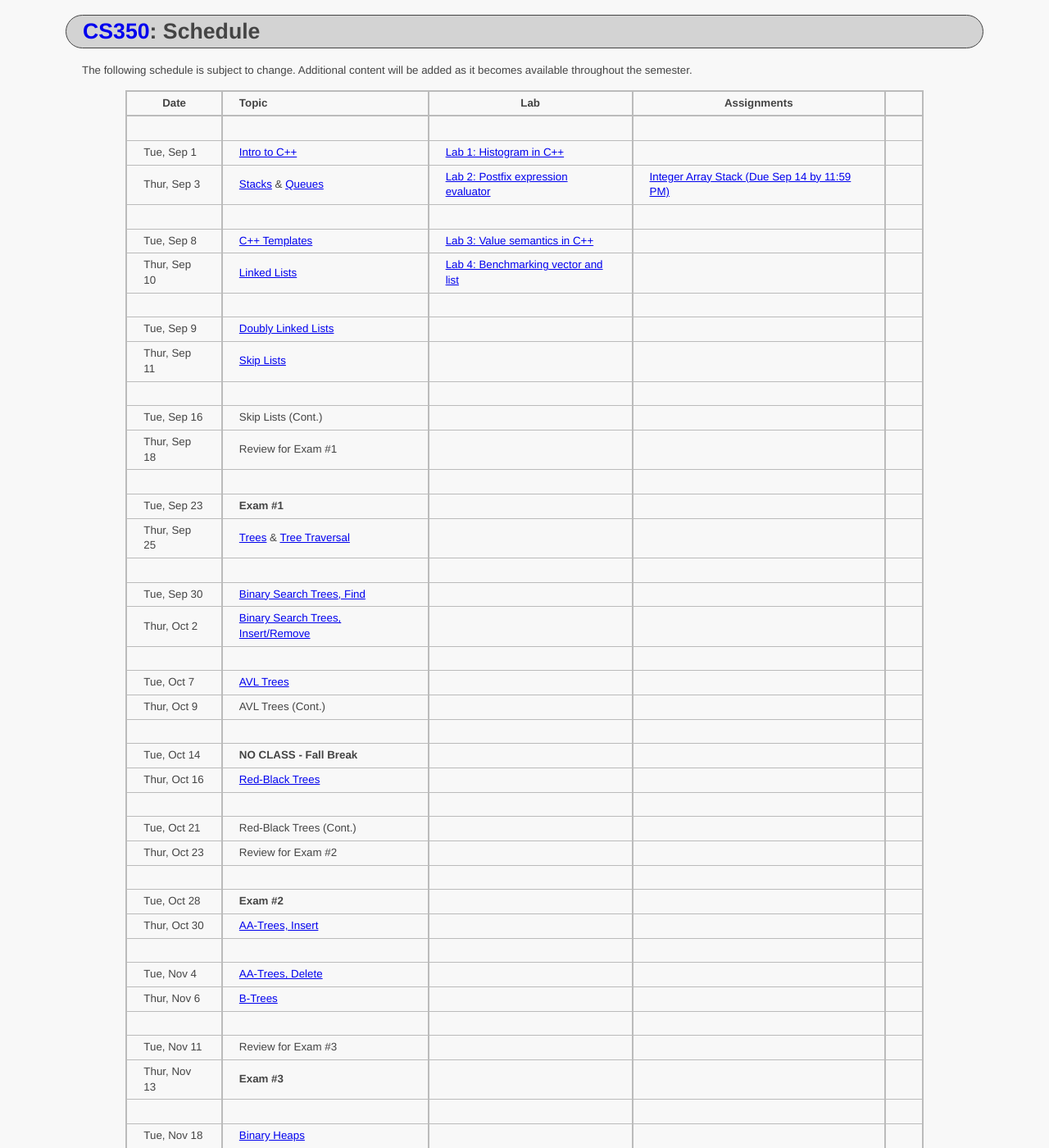
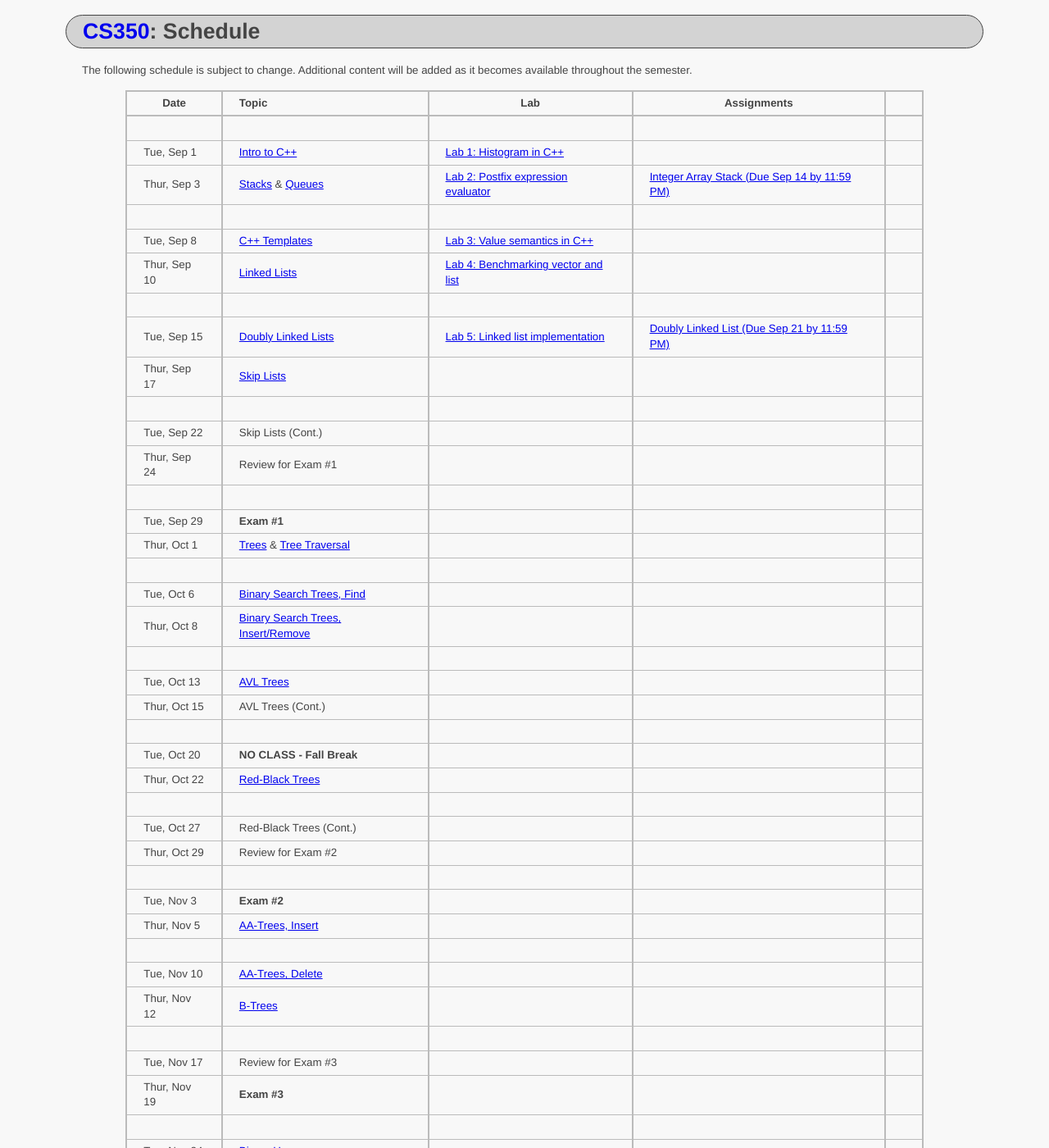
Before and after one commit to ycpcs/cs350-fall2015, a Jekyll site: the page built from schedule.md, in a window 1280 px wide and 1400 px high. Shown: the whole window at 82% size. Built offline with Jekyll 4.4.1, drawn with Linux system fonts in a browser that asks for light colours; Markdown is read by kramdown in place of the engine named in the settings; some of the changed text lies outside the part shown.

Commit message:
updated schedule; added lab05; added assign02

```diff
--- a/schedule.md
+++ b/schedule.md
@@ -17,46 +17,46 @@ Additional content will be added as it becomes available throughout the semester
 >| Tue, Sep 8     |  [C++ Templates](lectures/C++_templates.html)     |  [Lab 3: Value semantics in C++](labs/lab03.html)  |  |  <!-- Lab03: Value semantics in C++ -->
 >| Thur, Sep 10   |  [Linked Lists](lectures/LinkedList_lecture.pdf)  |  [Lab 4: Benchmarking vector and list](labs/lab04.html)  |  |  <!-- Lab04: Benchmarking vector and list -->
 >||||
->| Tue, Sep 9     |  [Doubly Linked Lists](lectures/DoublyLinkedList_lecture.pdf)   |   |   |  <!-- Lab05: Linked list implementation, Assign02: Doubly Linked List -->
->| Thur, Sep 11   |  [Skip Lists](lectures/Skip_Lists.pdf)                          |   |   |  <!-- SkipList Find Activity -->
+>| Tue, Sep 15     |  [Doubly Linked Lists](lectures/DoublyLinkedList_lecture.pdf)  |  [Lab 5: Linked list implementation](labs/lab05.html)  |  [Doubly Linked List (Due Sep 21 by 11:59 PM)](assign/assign02.html)  | <!-- Lab05: Linked list implementation, Assign02: Doubly Linked List -->
+>| Thur, Sep 17   |  [Skip Lists](lectures/Skip_Lists.pdf)                         |                                      |                                   |  <!-- SkipList Find Activity -->
 >||||
->| Tue, Sep 16    |  Skip Lists (Cont.)                                             |   |   | <!-- SkipList Insert Activity, Assign03: Skip List (Due Sep 22)-->
->| Thur, Sep 18   |  Review for Exam #1                                             |   |   |
+>| Tue, Sep 22    |  Skip Lists (Cont.)                                             |   |   | <!-- SkipList Insert Activity, Assign03: Skip List (Due Sep 22)-->
+>| Thur, Sep 24   |  Review for Exam #1                                             |   |   |
 >||||
->| Tue, Sep 23    |  **Exam #1**                                                    |   |   |
->| Thur, Sep 25   |  [Trees](lectures/Trees_lecture.pdf) & [Tree Traversal](lectures/Tree_Traversal_lecture.pdf)   |   |   |  <!--Lab06: Binary tree traversal algorithms, Assign04: Random Art (Due Oct 6)-->
+>| Tue, Sep 29    |  **Exam #1**                                                    |   |   |
+>| Thur, Oct 1    |  [Trees](lectures/Trees_lecture.pdf) & [Tree Traversal](lectures/Tree_Traversal_lecture.pdf)   |   |   |  <!--Lab06: Binary tree traversal algorithms, Assign04: Random Art (Due Oct 6)-->
 >||||
->| Tue, Sep 30    |  [Binary Search Trees, Find](lectures/Binary_Search_Trees.pdf)  |   |   |  <!-- Lab07: Binary search trees, Assign05: BST (Due Oct XX) -->
->| Thur, Oct 2    |  [Binary Search Trees, Insert/Remove](lectures/Binary_Search_Trees.pdf)  |   |   |
+>| Tue, Oct 6     |  [Binary Search Trees, Find](lectures/Binary_Search_Trees.pdf)  |   |   |  <!-- Lab07: Binary search trees, Assign05: BST (Due Oct XX) -->
+>| Thur, Oct 8    |  [Binary Search Trees, Insert/Remove](lectures/Binary_Search_Trees.pdf)  |   |   |
 >||||
->| Tue, Oct 7     |  [AVL Trees](lectures/AVL_Trees.pdf)   |   |   |  <!-- AVL Insert Activity -->
->| Thur, Oct 9    |  AVL Trees (Cont.)   |   |   |  <!-- AVL Remove Activity -->
+>| Tue, Oct 13     |  [AVL Trees](lectures/AVL_Trees.pdf)   |   |   |  <!-- AVL Insert Activity -->
+>| Thur, Oct 15    |  AVL Trees (Cont.)   |   |   |  <!-- AVL Remove Activity -->
 >||||
->| Tue, Oct 14    |  **NO CLASS - Fall Break**   |   |   |
->| Thur, Oct 16   |  [Red-Black Trees](lectures/Red-Black_Trees.pdf)   |   |   |  <!-- RB Insert Activity #1 -->
+>| Tue, Oct 20    |  **NO CLASS - Fall Break**   |   |   |
+>| Thur, Oct 22   |  [Red-Black Trees](lectures/Red-Black_Trees.pdf)   |   |   |  <!-- RB Insert Activity #1 -->
 >||||
->| Tue, Oct 21    |  Red-Black Trees (Cont.)   |   |   |  <!-- RB Insert Activity #2 -->
->| Thur, Oct 23   |  Review for Exam #2        |   |   |
+>| Tue, Oct 27    |  Red-Black Trees (Cont.)   |   |   |  <!-- RB Insert Activity #2 -->
+>| Thur, Oct 29   |  Review for Exam #2        |   |   |
 >||||
->| Tue, Oct 28    |  **Exam #2**               |   |   |
->| Thur, Oct 30   |  [AA-Trees, Insert](lectures/AA-tree_lecture.pdf)   |   |   |  <!-- AA Insert Activity, Assign06: AA Tree (Due Nov 10) -->
+>| Tue, Nov 3    |  **Exam #2**               |   |   |
+>| Thur, Nov 5   |  [AA-Trees, Insert](lectures/AA-tree_lecture.pdf)   |   |   |  <!-- AA Insert Activity, Assign06: AA Tree (Due Nov 10) -->
 >||||
->| Tue, Nov 4     |  [AA-Trees, Delete](lectures/AA-tree_lecture.pdf)   |   |   |  <!-- AA Delete Activity -->
->| Thur, Nov 6    |  [B-Trees](lectures/B-Trees.pdf)                    |   |   |  <!-- B-Trees Activity -->
+>| Tue, Nov 10    |  [AA-Trees, Delete](lectures/AA-tree_lecture.pdf)   |   |   |  <!-- AA Delete Activity -->
+>| Thur, Nov 12   |  [B-Trees](lectures/B-Trees.pdf)                    |   |   |  <!-- B-Trees Activity -->
 >||||
->| Tue, Nov 11    |  Review for Exam #3   |   |   |
->| Thur, Nov 13   |  **Exam #3**          |   |   |
+>| Tue, Nov 17    |  Review for Exam #3   |   |   |
+>| Thur, Nov 19   |  **Exam #3**          |   |   |
 >||||
->| Tue, Nov 18    |  [Binary Heaps](lectures/Heaps.pdf)   |   |   |  <!-- Binary Heap Activity, Assign07: Binary Heap (Due Nov 26)-->
->| Thur, Nov 20   |  Binary Heaps (Cont.)                 |   |   |
+>| Tue, Nov 24    |  [Binary Heaps](lectures/Heaps.pdf)   |   |   |  <!-- Binary Heap Activity, Assign07: Binary Heap (Due Nov 26)-->
+>| Thur, Nov 26   |  Binary Heaps (Cont.)                 |   |   |
 >||||
->| Tue, Nov 25    |  [Graphs](lectures/Graphs.pdf) & [Dijkstra's Algorithm](lectures/Dijkstras_Algorithm.pdf)   |   |   |
->| Thur, Nov 27   |  **NO CLASS - Thanksgiving Break**                                                          |   |   |
+>| Tue, Dec 1     |  [Graphs](lectures/Graphs.pdf) & [Dijkstra's Algorithm](lectures/Dijkstras_Algorithm.pdf)   |   |   |
+>| Thur, Dec 3    |  **NO CLASS - Thanksgiving Break**                                                          |   |   |
 >||||
->| Tue, Dec 2     |  [Hash Tables](lectures/Hash_Tables.pdf)   |   |   |  <!-- Hash Tables Activity, Assign08: Hash Table (Due Dec 8)-->
->| Thur, Dec 4    |  Hash Tables (Cont.)                       |   |   |
+>| Tue, Dec 8     |  [Hash Tables](lectures/Hash_Tables.pdf)   |   |   |  <!-- Hash Tables Activity, Assign08: Hash Table (Due Dec 8)-->
+>| Thur, Dec 10   |  Hash Tables (Cont.)                       |   |   |
 >||||
->| Tue, Dec 9     |  **Final Exam**                            |   |   |
+>| Tue, Dec 15    |  **Final Exam**                            |   |   |
 
 <!-- vim:set wrap: ­-->
 <!-- vim:set linebreak: -->
```
Also changed, not shown: assign/assign02.md (added, +245 -0 lines), labs/lab05.md (added, +155 -0 lines), 2 other files.
